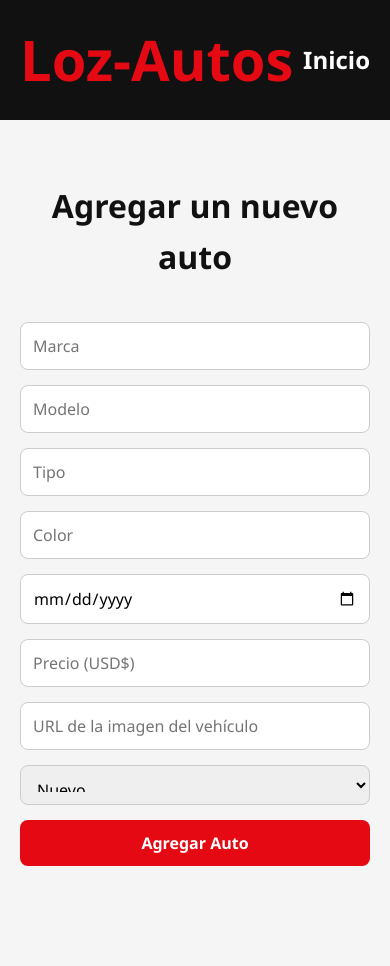
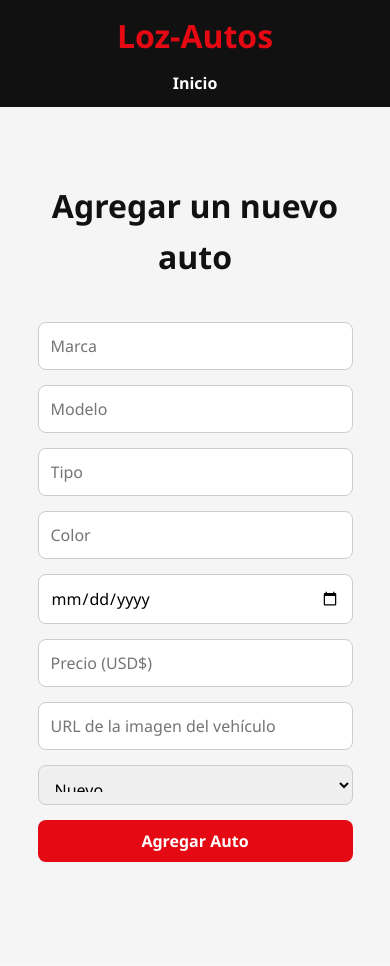
Before and after one commit to lozalen341/Loz-autos, a PHP site: page /ingreso.html in a window 390 px wide. After the commit the page ends 862 px from the top, so only its background shows below. Run offline with PHP 8.4, Linux system fonts and the light colour scheme.

Commit message:
Update styles.css

```diff
--- a/styles.css
+++ b/styles.css
@@ -227,3 +227,96 @@ footer a:hover {
 .estado {
   height: 40px;
 }
+/* --- MEDIA QUERIES --- */
+
+/* Tablets y pantallas medianas */
+@media (max-width: 1024px) {
+  header h1 {
+    font-size: 2.5rem;
+  }
+
+  nav ul {
+    font-size: 1.2rem;
+    gap: 15px;
+  }
+
+  #inicio h2 {
+    font-size: 2.5rem;
+  }
+
+  #inicio p {
+    font-size: 1.1rem;
+    max-width: 600px;
+  }
+
+  .card img {
+    height: 180px;
+  }
+}
+
+/* Móviles y pantallas pequeñas */
+@media (max-width: 768px) {
+  header {
+    flex-direction: column;
+    gap: 10px;
+    padding: 10px;
+  }
+
+  nav ul {
+    flex-direction: column;
+    gap: 10px;
+    text-align: center;
+  }
+
+  #inicio h2 {
+    font-size: 2rem;
+  }
+
+  #inicio p {
+    font-size: 1rem;
+    max-width: 90%;
+    padding: 10px;
+  }
+
+  .catalogo-grid {
+    grid-template-columns: 1fr;
+    gap: 15px;
+  }
+
+  .card img {
+    height: 150px;
+  }
+
+  form {
+    width: 90%;
+  }
+}
+
+/* Móviles muy pequeños */
+@media (max-width: 480px) {
+  header h1 {
+    font-size: 2rem;
+  }
+
+  nav ul {
+    font-size: 1rem;
+  }
+
+  #inicio h2 {
+    font-size: 1.5rem;
+  }
+
+  #inicio p {
+    font-size: 0.9rem;
+  }
+
+  .ver-mas-btn,
+  button {
+    width: 100%;
+    padding: 10px;
+  }
+
+  .card img {
+    height: 120px;
+  }
+}
```
